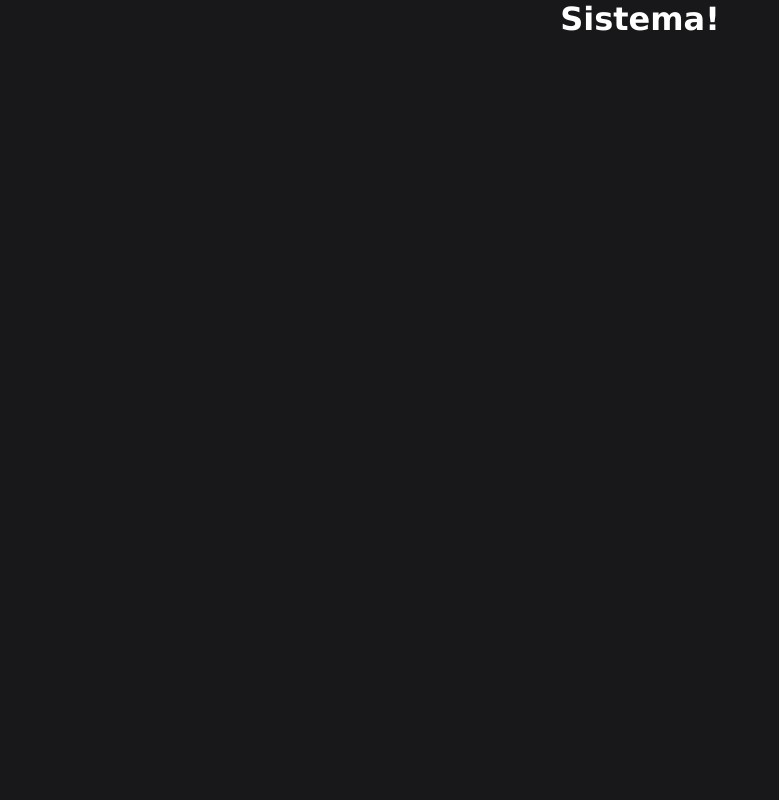
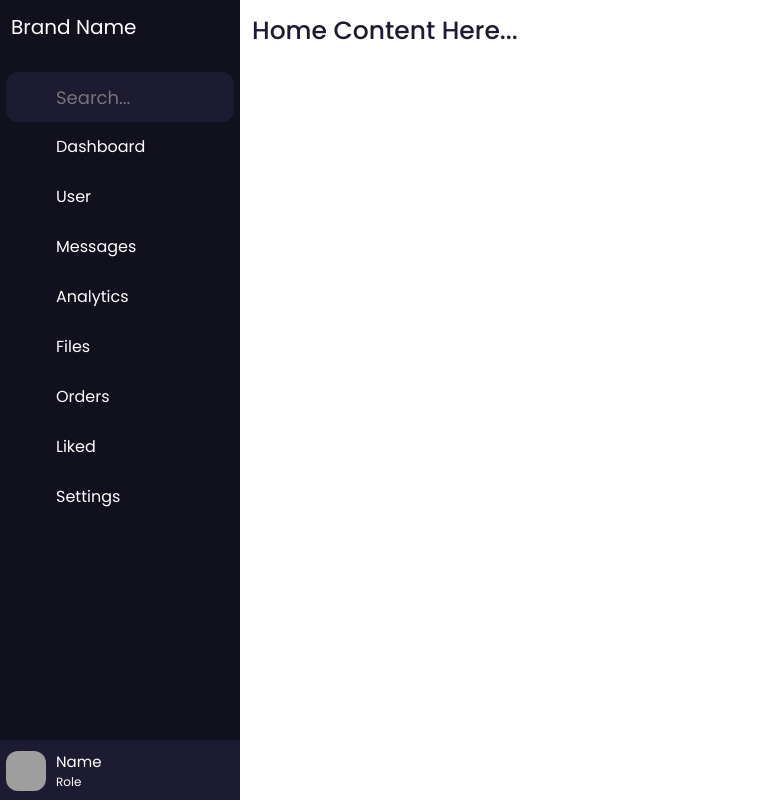
Before and after one commit to tryingdev/teste-github-vscode, a Django app: page /app/plataforma/ in a window 1280 px wide. Before the commit the part shown is almost empty. Shown: the whole page, without its empty margins (0-779 px from the left). Run offline with Django 4.2, Linux system fonts and the light colour scheme; a user stored in the database is signed in; grey boxes are pictures that could not be loaded.

Commit message:
update interface index

```diff
--- a/app/static/script.js
+++ b/app/static/script.js
@@ -1,3 +1,4 @@
 function chamaAlert(){
     alert('Senha Inválida')
 }
+alert('{{ message }}');
--- /dev/null
+++ b/app/static/styleindex.css
@@ -0,0 +1,232 @@
+@import url(https://fonts.googleapis.com/css?family=Poppins:200,300,400,500,600,700,800,900&display=swap);
+*{
+    margin: 0;
+    padding: 0;
+    box-sizing: border-box;
+    font-family: 'Poppins',sans-serif;
+}
+body{
+    position: relative;
+    min-height: 100vh;
+    width: 100%;
+    overflow: hidden;
+}
+.sidebar{
+    position: fixed;
+    top: 0;
+    left: 0;
+    height: 100%;
+    width: 60px;
+    background: #11101d;
+    padding: 2px 6px;
+    transition: all 0.5s ease;
+}
+.sidebar.active{
+    width: 240px;
+}
+.sidebar .logo_content .logo{
+    color: #fff;
+    display: flex;
+    height: 50px;
+    width: 100%;
+    align-items: center;
+    font-size: 20px;
+    opacity: 0;
+    pointer-events: none;
+}
+.sidebar.active .logo_content .logo{
+    opacity: 1;
+    pointer-events: none;
+}
+.logo_content.logo i{
+    font-size: 28px;
+    margin-right: 5px;
+}
+.logo_content .logo .logo_name{
+    font-size: 20px;
+    font-weight: 400;
+}
+.sidebar #btn{
+    position: absolute;
+    color: #fff;
+    left: 50%;
+    top: 6px;
+    font-size: 20px;
+    height: 50px;
+    width: 50px;
+    text-align: center;
+    line-height: 50px;
+    transform: translateX(-50%);
+}
+.sidebar.active #btn{
+    left: 90%;
+}
+.sidebar ul{
+    margin-top: 20px;
+}
+.sidebar ul li{
+    position: relative;
+    height: 50px;
+    width: 100%;
+    margin-top: 0 5px;
+    list-style: none;
+    line-height: 50px;
+
+}
+.sidebar ul li .tooltip{
+    position: absolute;
+    left: 122px;
+    top: 0;
+    transform: translate(-50%,-50%);
+    border-radius: 6px;
+    height: 35px;
+    width: 122px;
+    background: #fff;
+    line-height: 35px;
+    text-align: center;
+    box-shadow: 0 5px 10px rgba(0, 0, 0, 0.2);
+    transition: 0s ;
+    opacity: 0;
+    pointer-events: none;
+    display: block;
+}
+.sidebar.active ul li .tooltip{
+    display: none;
+}
+.sidebar ul li:hover .tooltip{
+    transition: all 0.5s ease;
+    opacity: 1;
+    top: 50%;
+}
+.sidebar ul li input{
+    position: absolute;
+    height: 100%;
+    width: 100%;
+    left: 0;
+    top: 0;
+    border-radius: 12px;
+    outline: none;
+    border: none;
+    background: #1d1b31;
+    padding-left: 50px;
+    font-size: 18px;
+    color: #fff;
+}
+.sidebar ul li .bx-search{
+    position: absolute;
+    z-index: 99;
+    color: #fff;
+    font-size: 22px;
+    transition: all 0.5s ease;
+}
+.sidebar ul li .bx-search:hover{
+    background: #fff;
+    color: #11101d;
+}
+.sidebar.active ul li .bx-search:hover{
+    background: #1d1b31;
+    color: #fff;
+}
+.sidebar ul li a{
+    color: #fff;
+    display: flex;
+    align-items: center;
+    text-decoration: none;
+    transition: all 0.4s ease;
+    border-radius: 12px;
+    white-space: nowrap;
+}
+.sidebar ul li a:hover{
+    background: #fff;
+    color: #11101d;
+}
+.sidebar ul li i{
+    height: 50px;
+    min-width: 50px;
+    border-radius: 12px;
+    line-height: 50px;
+    text-align: center;
+    font-size: 20px;
+}
+.sidebar .link_names{
+    opacity: 0;
+    pointer-events: none;
+}
+.sidebar.active .link_names{
+    opacity: 1;
+    pointer-events: auto;
+}
+
+.sidebar .profile_content{
+    position: absolute;
+    color: #fff;
+    bottom: 0;
+    left: 0;
+    width: 100%;
+}
+.sidebar .profile_content .profile{
+    position: relative;
+    padding: 10px 6px;
+    height: 60px;
+    background: #1d1b31;
+}
+.profile_content .profile .profile_details{
+    display: flex;
+    align-items: center;
+    opacity: 0;
+    pointer-events: none;
+    white-space: nowrap;
+}
+.sidebar.active .profile .profile_details{
+    opacity: 1;
+    pointer-events: auto;
+}
+.profile .profile_details img{
+    height: 40px;
+    width: 40px;
+    object-fit: cover;
+    border-radius: 12px;
+}
+.profile .profile_details .name_job{
+    margin-left: 10px;
+}
+.profile .profile_details .name{
+    font-size: 15px;
+    font-weight: 400;
+}
+.profile .profile_details .job{
+    font-size: 12px;
+}
+.profile #log_out{
+    position: absolute;
+    left: 50%;
+    bottom: 5px;
+    transform: translateX(-50%);
+    min-width: 50px;
+    line-height: 50px;
+    font-size: 20px;
+    border-radius: 12px;
+    text-align: center;
+}
+.profile #log_out:hover{
+    background: #fff;
+    color: #11101d;
+}
+.sidebar.active .profile #log_out {
+    left: 88%;
+}
+.home_content{
+    position: absolute;
+    left: 60px;
+    width: calc(100%-60px);
+}
+.sidebar.active ~ .home_content{
+    left: 240px;
+    width: calc(100% - 240px);
+}
+.home_content .text{
+    font-size: 25px;
+    font-weight: 500;
+    color: #1d1b31;
+    margin: 12px;
+}
--- a/app/templates/index.html
+++ b/app/templates/index.html
@@ -10,12 +10,109 @@
         <meta name="viewport"
               content="width=device-width, user-scalable=no, initial-scale=1.0, maximum-scale=1.0, minimum-scale=1.0">
         <meta http-equiv="X-UA-Compatible" content="ie=edge">
-        <link rel="stylesheet" href="{% static 'style.css' %}">
+        <link rel="stylesheet" href="{% static 'styleindex.css' %}">
         <title>{% block title %}{% endblock %}</title>
     </head>
 <body>
-    <h1>
-        Sistema!
-    </h1>
+    <div class="sidebar active">
+        <div class="logo_content">
+            <div class="logo">
+                <i class='bx bxl-c-plus-plus' style="font-size: 30px;"></i>
+                <div class="logoname" style="margin-left: 5px;">Brand Name</div>
+            </div>
+            <i class='bx bx-menu-alt-right' id="btn" style="font-size: 25px;"></i>
+        </div>
+        <ul class="nav_list">
+            <li>
+
+                <i class='bx bx-search'></i>
+                <input type="text" placeholder="Search...">
+                <span class="tooltip">Search</span>
+            </li>
+            <li>
+                <a href="#">
+                    <i class='bx bx-grid-alt'></i>
+                    <span class="link_names">Dashboard</span>
+                </a>
+                <span class="tooltip">Dashboard</span>
+            </li>
+            <li>
+                <a href="#">
+                    <i class='bx bx-user' ></i>
+                    <span class="link_names">User</span>
+                </a>
+                <span class="tooltip">User</span>
+            </li>
+            <li>
+                <a href="#">
+                    <i class='bx bx-chat' ></i>
+                    <span class="link_names">Messages</span>
+                </a>
+                <span class="tooltip">Messages</span>
+            </li>
+            <li>
+                <a href="#">
+                    <i class='bx bx-pie-chart-alt-2' ></i>
+                    <span class="link_names">Analytics</span>
+                </a>
+                <span class="tooltip">Analytics</span>
+            </li>
+            <li>
+                <a href="#">
+                    <i class='bx bx-folder' ></i>
+                    <span class="link_names">Files</span>
+                </a>
+                <span class="tooltip">Files</span>
+            </li>
+            <li>
+                <a href="#">
+                    <i class='bx bx-cart-alt' ></i>
+                    <span class="link_names">Orders</span>
+                </a>
+                <span class="tooltip">Orders</span>
+            </li>
+            <li>
+                <a href="#">
+                    <i class='bx bx-heart' ></i>
+                    <span class="link_names">Liked</span>
+                </a>
+                <span class="tooltip">Liked</span>
+            </li>
+            <li>
+                <a href="#">
+                    <i class='bx bx-cog' ></i>
+                    <span class="link_names">Settings</span>
+                </a>
+                <span class="tooltip">Settings</span>
+            </li>
+        </ul>
+        <div class="profile_content">
+            <div class="profile">
+                <div class="profile_details">
+                    <img src="https://vz.cnwimg.com/wp-content/uploads/2014/01/alex.jpg?x86007" alt="">
+                    <div class="name_job">
+                        <div class="name">Name</div>
+                        <div class="job">Role</div>
+                    </div>
+                </div>
+                <i class='bx bx-log-out' id="log_out"></i>
+            </div>
+        </div>
+    </div>
+    <div class="home_content">
+        <div class="text">Home Content Here...</div>
+    </div>
+    <script>
+        let btn = document.querySelector("#btn");
+        let sidebar = document.querySelector(".sidebar");
+        let searchBtn = document.querySelector(".bx-search")
+
+        btn.onclick = function(){
+            sidebar.classList.toggle("active");
+        }
+        searchBtn.onclick = function() {
+            sidebar.classList.toggle("active");
+        }
+    </script>
 </body>
 </html>
```
Also changed, not shown: db.sqlite3.
